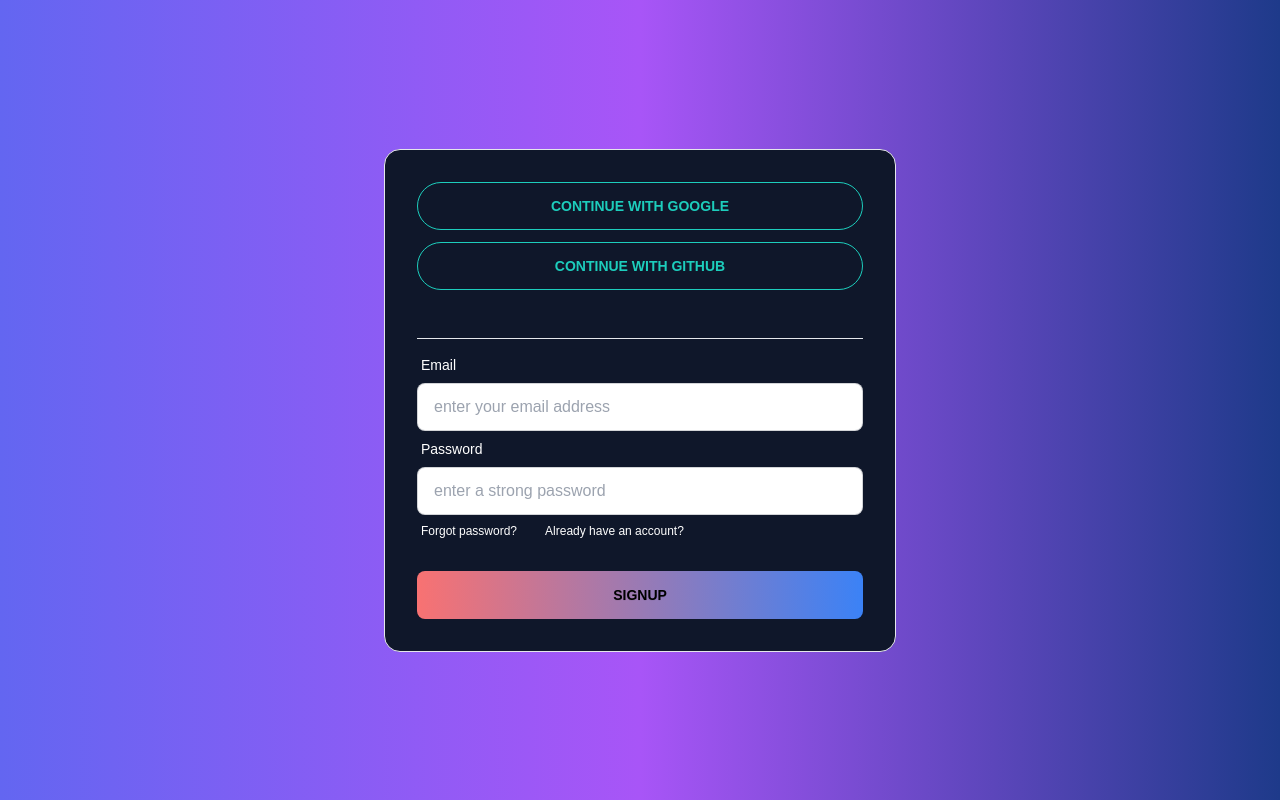
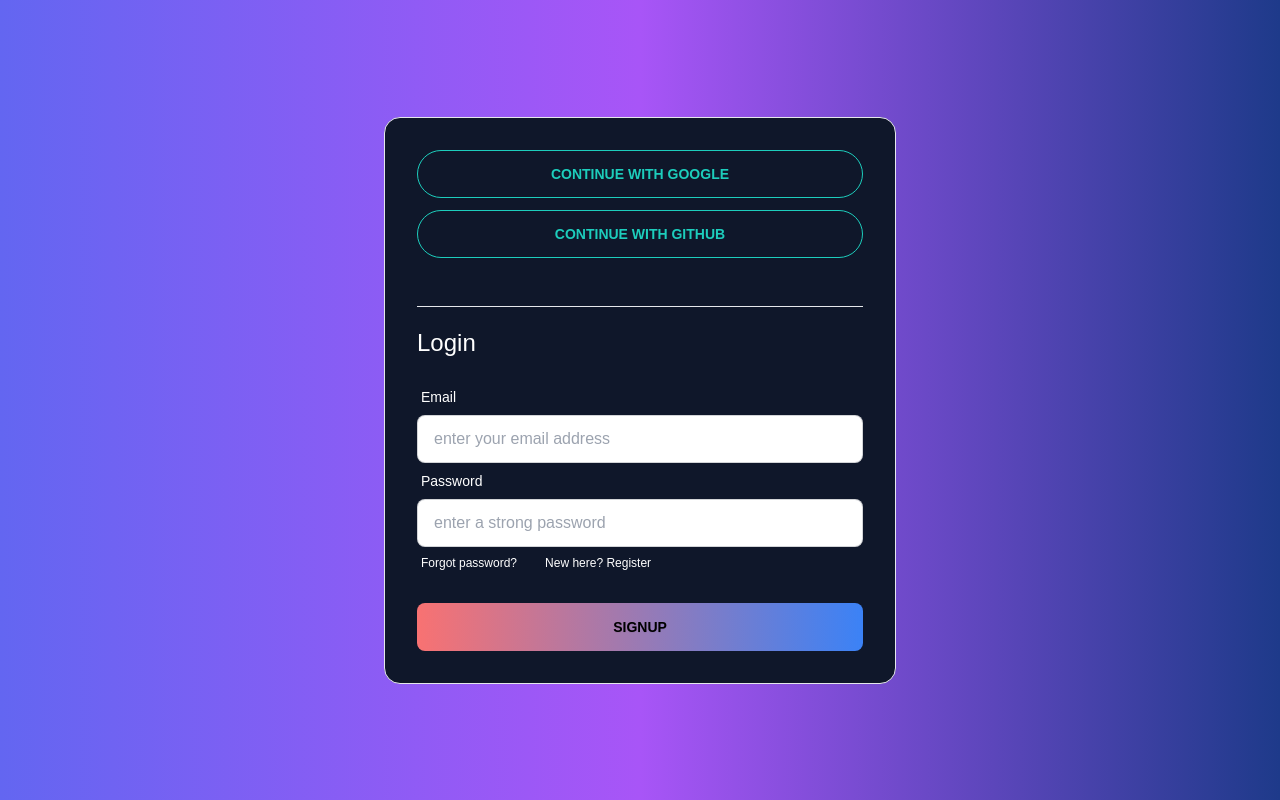
Before and after one commit to MdMuzahid07/Twitte-Cat-PWA, a React (Create React App) app: page /login in a window 1280 px wide. Built offline with nearby package versions, Linux system fonts and the light colour scheme; no server answers.

Commit message:
login signup ui updated

```diff
--- a/src/authentication/Login.js
+++ b/src/authentication/Login.js
@@ -41,6 +41,7 @@ const Login = () => {
                             <SocialLogin />
                         </div>
                         <hr />
+                        <h1 className="text-white my-3 text-2xl">Login</h1>
                         <div >
                             {/* <div>
                                 <label className="label" htmlFor="name">
@@ -65,7 +66,7 @@ const Login = () => {
                                         <a href="#/" className="label-text-alt link link-hover text-white">Forgot password?</a>
                                     </label>
                                     <label className="label ml-5">
-                                        <button onClick={() => navigate("/login")} className="label-text-alt link link-hover text-white">Already have an account?</button>
+                                        <button onClick={() => navigate("/signUp")} className="label-text-alt link link-hover text-white">New here? Register</button>
                                     </label>
                                 </div>
 
--- a/src/authentication/SignUp.js
+++ b/src/authentication/SignUp.js
@@ -40,6 +40,7 @@ const SignUp = () => {
                             <SocialLogin />
                         </div>
                         <hr />
+                        <h1 className="text-white my-3 text-2xl">Register</h1>
                         <div >
                             {/* <div>
                                 <label className="label" htmlFor="name">
```
